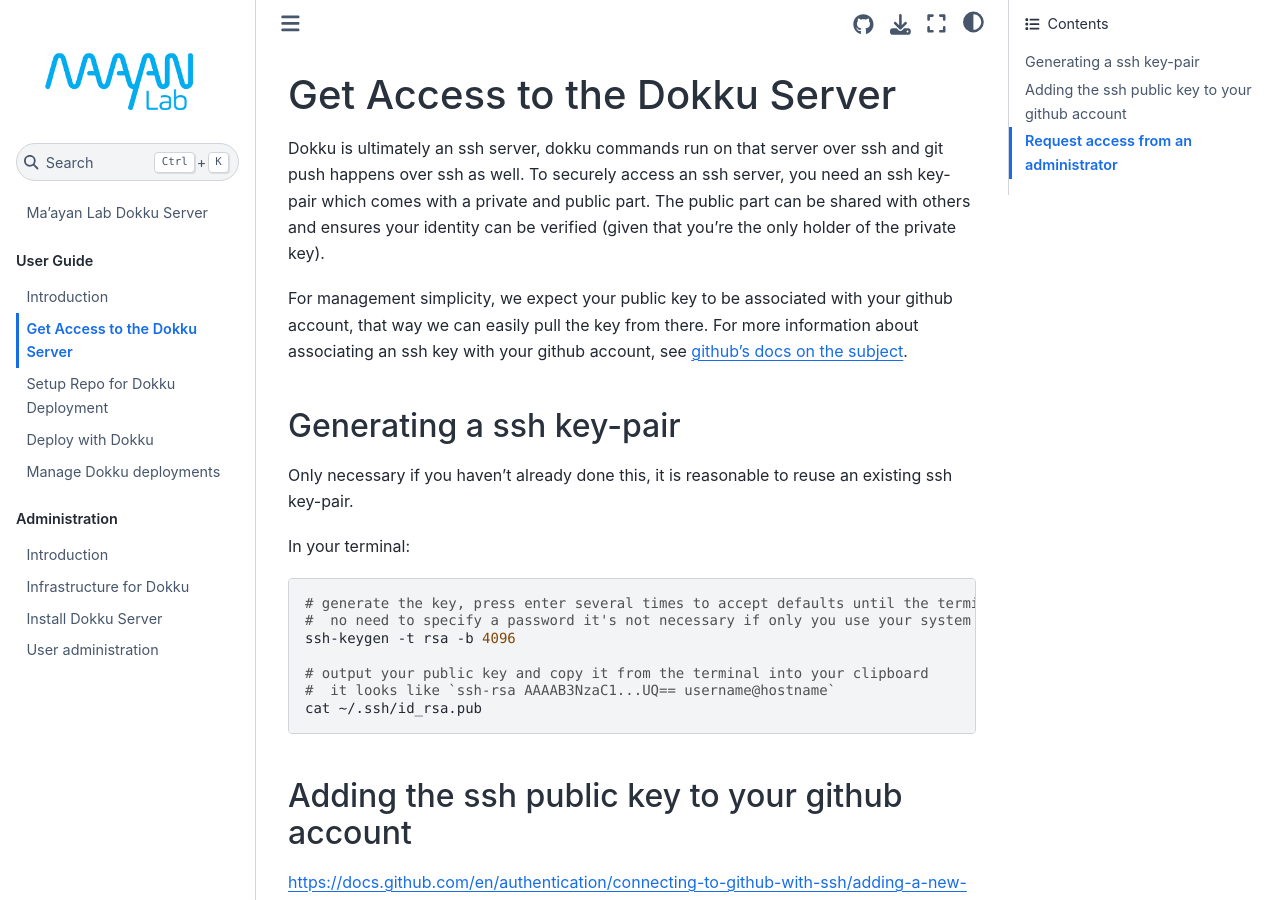
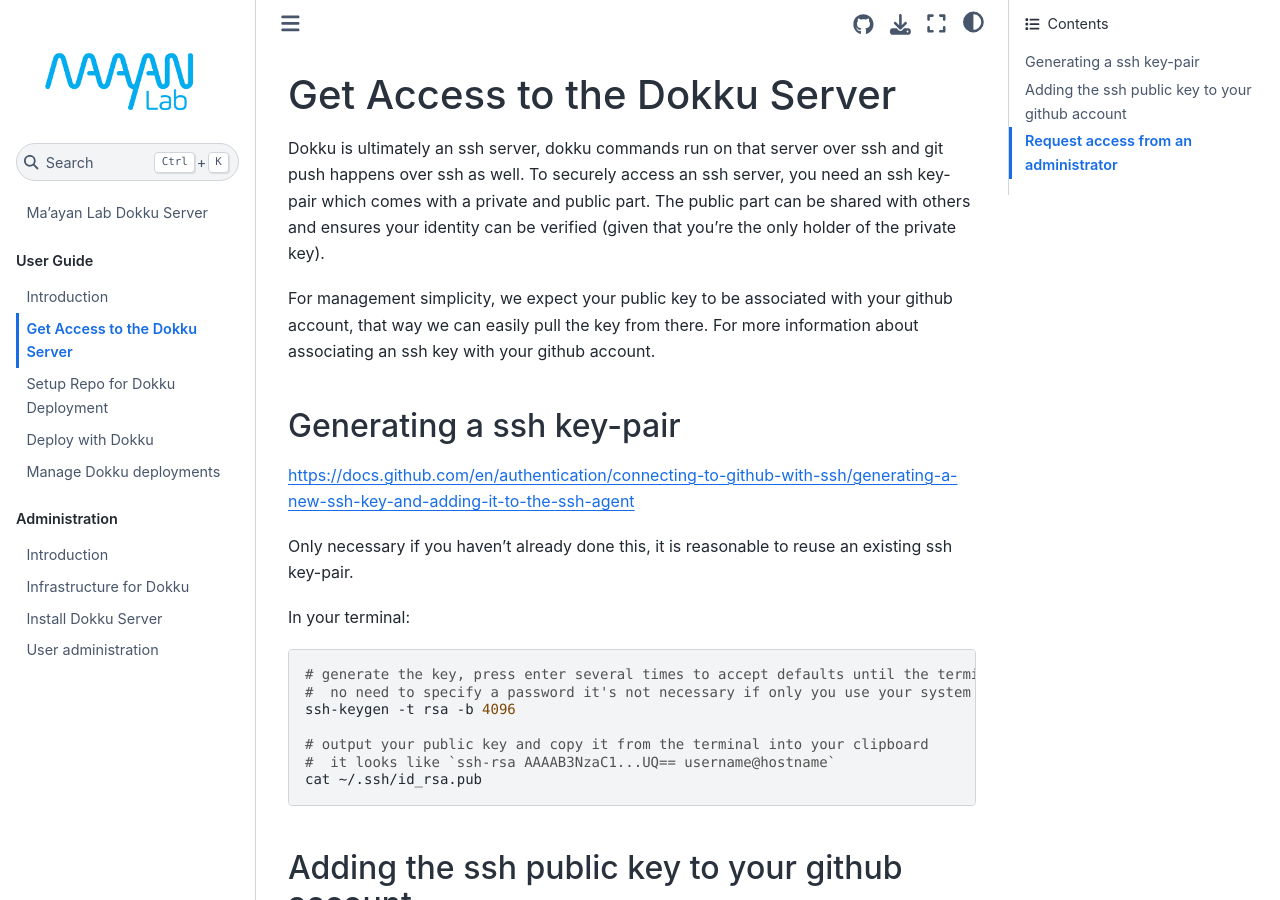
Before and after one commit to MaayanLab/dokku, a Jupyter Book: the page built from user/10-access.md, in a window 1280 px wide and 900 px high. Built offline with Jupyter Book 1.0.4 settings and Sphinx 7.4.7 and the Sphinx Book theme 1.1.4, drawn with Linux system fonts in a browser that asks for light colours.

Commit message:
Tweaks to user access article

```diff
--- a/user/10-access.md
+++ b/user/10-access.md
@@ -2,9 +2,12 @@
 
 Dokku is ultimately an ssh server, dokku commands run on that server over ssh and git push happens over ssh as well. To securely access an ssh server, you need an ssh key-pair which comes with a private and public part. The public part can be shared with others and ensures your identity can be verified (given that you're the only holder of the private key).
 
-For management simplicity, we expect your public key to be associated with your github account, that way we can easily pull the key from there. For more information about associating an ssh key with your github account, see [github's docs on the subject](https://docs.github.com/en/authentication/connecting-to-github-with-ssh/adding-a-new-ssh-key-to-your-github-account).
+For management simplicity, we expect your public key to be associated with your github account, that way we can easily pull the key from there. For more information about associating an ssh key with your github account.
 
 ## Generating a ssh key-pair
+
+<https://docs.github.com/en/authentication/connecting-to-github-with-ssh/generating-a-new-ssh-key-and-adding-it-to-the-ssh-agent>
+
 Only necessary if you haven't already done this, it is reasonable to reuse an existing ssh key-pair.
 
 In your terminal:
```
